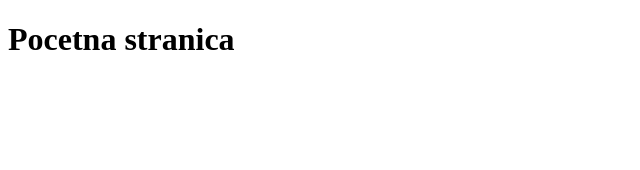
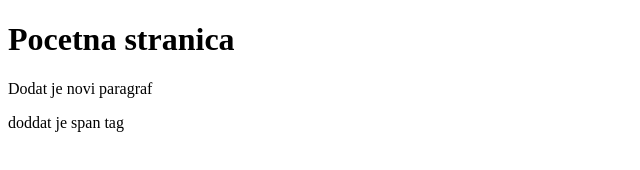
Before and after one commit to miskoLeprsko/itBootCamp, a plain HTML site: page 03_Git/index.html in a window 1280 px wide. Shown: the whole page, without its empty margins (0-640 px from the left). Drawn offline with Linux system fonts and the light colour scheme.

Commit message:
izmenjen index.html file

```diff
--- a/03_Git/index.html
+++ b/03_Git/index.html
@@ -7,5 +7,7 @@
 </head>
 <body>
     <h1>Pocetna stranica</h1>
+    <p>Dodat je novi paragraf</p>
+    <span>doddat je span tag</span>
 </body>
 </html>
```
